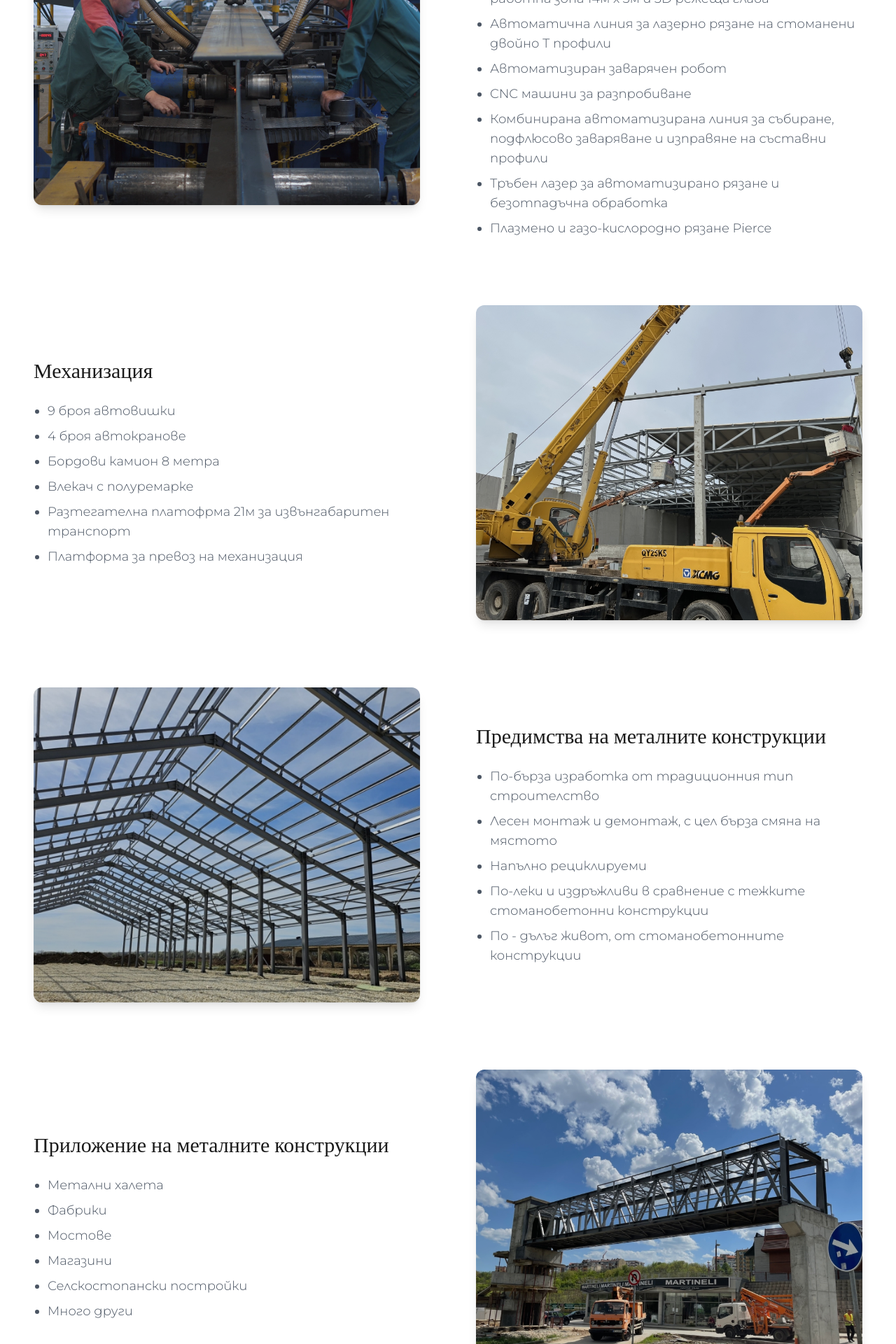
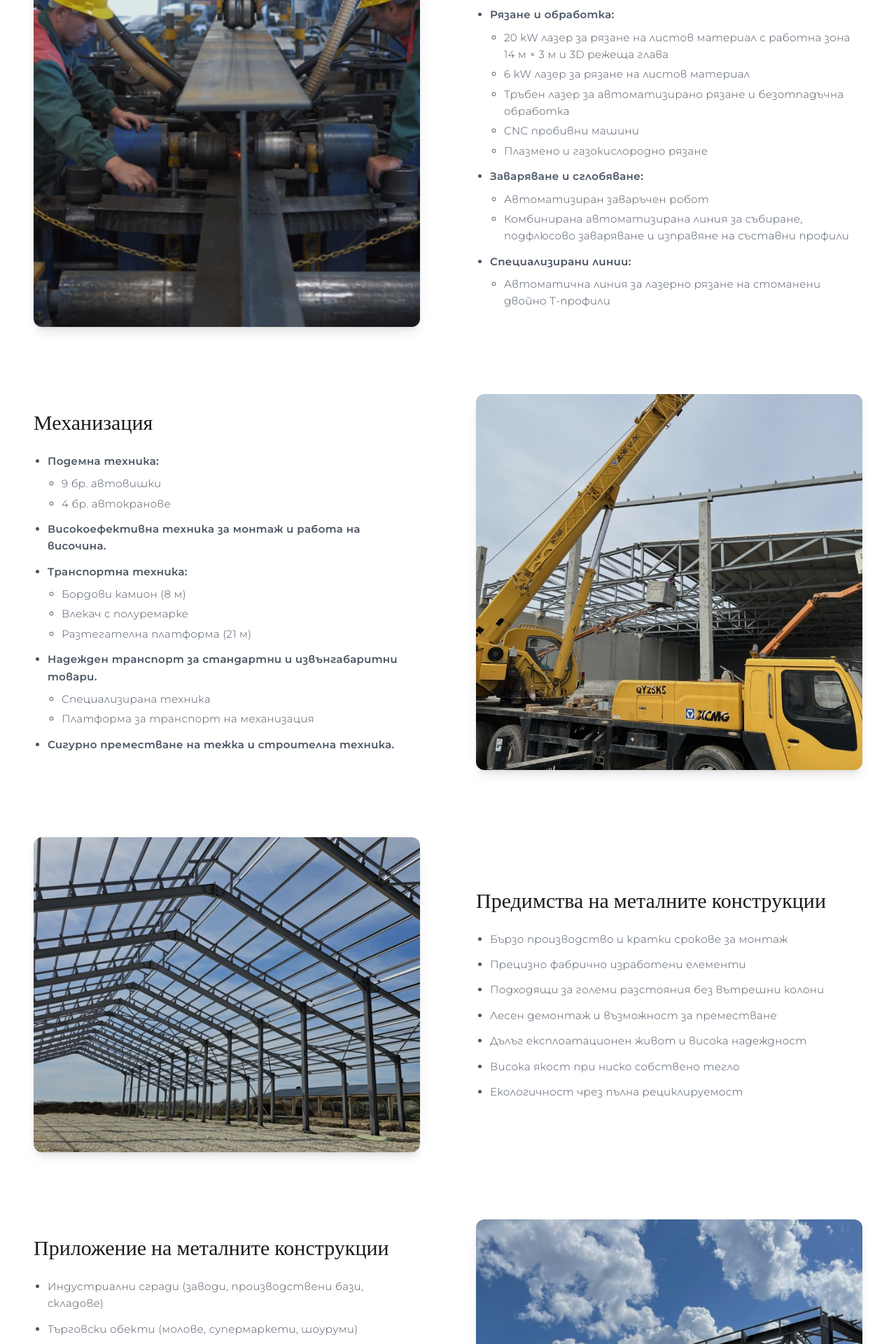
Before and after one commit to raykov16/raykov16.github.io, a React (Vite) app: page / in a window 1280 px wide. Shown: the part 1280-3200 px from the top of the page at 70% size. Built offline with nearby package versions, Linux system fonts and the light colour scheme.

Commit message:
add new text

```diff
--- a/components/Services.tsx
+++ b/components/Services.tsx
@@ -24,7 +24,7 @@ export const Services: React.FC = () => {
           {t.services.items.map((service, index) => (
             <div
               key={index}
-              className={`flex flex-col ${index % 2 === 0 ? 'lg:flex-row' : 'lg:flex-row-reverse'} items-center gap-8 sm:gap-12 lg:gap-20`}
+              className={`flex flex-col ${index % 2 === 0 ? 'lg:flex-row' : 'lg:flex-row-reverse'} items-center lg:items-stretch gap-8 sm:gap-12 lg:gap-20`}
             >
               {/* Image Side */}
               <div className="w-full lg:w-1/2 relative group">
@@ -32,17 +32,17 @@ export const Services: React.FC = () => {
                 <img
                   src={serviceImages[index]}
                   alt={`${service.title} - ${language === 'en' ? 'Metalstroi metal constructions' : 'Металстрой метални конструкции'}`}
-                  className="w-full h-[250px] sm:h-[300px] lg:h-[400px] xl:h-[450px] object-cover shadow-lg rounded-xl"
+                  className="w-full h-[250px] sm:h-[300px] lg:h-full lg:min-h-[450px] object-cover shadow-lg rounded-xl"
                   loading="lazy"
                 />
               </div>
 
               {/* Text Side */}
-              <div className="w-full lg:w-1/2 text-left">
+              <div className="w-full lg:w-1/2 text-left flex flex-col justify-center py-2 lg:py-6">
                 <h3 className="text-2xl sm:text-3xl font-serif text-corporate-dark mb-4 sm:mb-6">{service.title}</h3>
-                <ul className="text-gray-600 font-light leading-relaxed text-base lg:text-lg list-disc pl-5 space-y-2">
+                <ul className="text-gray-600 font-light leading-relaxed text-sm lg:text-[15px] tracking-wide list-disc pl-5 space-y-3">
                   {service.description.map((item, i) => (
-                    <li key={i}>{item}</li>
+                    <li key={i} dangerouslySetInnerHTML={{ __html: item }} />
                   ))}
                 </ul>
               </div>
--- a/translations.ts
+++ b/translations.ts
@@ -97,46 +97,48 @@ export const translations: Record<Language, Translations> = {
         {
           title: 'Производство с качество и професионализъм',
           description: [
-            'Автоматизирана линия за дробеструйно почистване на профили и листов материал',
-            '6 kW и 20 kW лазер за рязане на листов материал с работна зона 14м х 3м и 3D режеща глава',
-            'Автоматична линия за лазерно рязане на стоманени двойно Т профили',
-            'Автоматизиран заварячен робот',
-            'CNC машини за разпробиване',
-            'Комбинирана автоматизирана линия за събиране, подфлюсово заваряване  и изправяне на съставни профили',
-            'Тръбен лазер за автоматизирано рязане и безотпадъчна обработка',
-            'Плазмено и газо-кислородно рязане Pierce',
+            '<strong class="block font-semibold">Подготовка на материалите:</strong><ul class="list-[circle] pl-5 mt-2 space-y-1"><li>Автоматизирана линия за дробеструйно почистване на профили и листов материал</li></ul>',
+            '<strong class="block font-semibold">Рязане и обработка:</strong><ul class="list-[circle] pl-5 mt-2 space-y-1"><li>20 kW лазер за рязане на листов материал с работна зона 14 м × 3 м и 3D режеща глава</li><li>6 kW лазер за рязане на листов материал</li><li>Тръбен лазер за автоматизирано рязане и безотпадъчна обработка</li><li>CNC пробивни машини</li><li>Плазмено и газокислородно рязане</li></ul>',
+            '<strong class="block font-semibold">Заваряване и сглобяване:</strong><ul class="list-[circle] pl-5 mt-2 space-y-1"><li>Автоматизиран заваръчен робот</li><li>Комбинирана автоматизирана линия за събиране, подфлюсово заваряване и изправяне на съставни профили</li></ul>',
+            '<strong class="block font-semibold">Специализирани линии:</strong><ul class="list-[circle] pl-5 mt-2 space-y-1"><li>Автоматична линия за лазерно рязане на стоманени двойно Т-профили</li></ul>',
           ],
         },
         {
           title: 'Механизация',
           description: [
-            '9 броя автовишки',
-            '4 броя автокранове',
-            'Бордови камион 8 метра',
-            'Влекач с полуремарке',
-            'Разтегателна платофрма 21м за извънгабаритен транспорт',
-            'Платформа за превоз на механизация',
+            '<strong class="block font-semibold">Подемна техника:</strong><ul class="list-[circle] pl-5 mt-2 space-y-1"><li>9 бр. автовишки</li><li>4 бр. автокранове</li></ul>',
+            '<strong class="block font-semibold">Високоефективна техника за монтаж и работа на височина.</strong>',
+            '<strong class="block font-semibold">Транспортна техника:</strong><ul class="list-[circle] pl-5 mt-2 space-y-1"><li>Бордови камион (8 м)</li><li>Влекач с полуремарке</li><li>Разтегателна платформа (21 м)</li></ul>',
+            '<strong class="block font-semibold">Надежден транспорт за стандартни и извънгабаритни товари.</strong><ul class="list-[circle] pl-5 mt-2 space-y-1"><li>Специализирана техника</li><li>Платформа за транспорт на механизация</li></ul>',
+            '<strong class="block font-semibold">Сигурно преместване на тежка и строителна техника.</strong>',
           ],
         },
         {
           title: 'Предимства на металните конструкции',
           description: [
-            'По-бърза изработка от традиционния тип строителство',
-            'Лесен монтаж и демонтаж, с цел бърза смяна на мястото',
-            'Напълно рециклируеми',
-            'По-леки и издръжливи в сравнение с тежките стоманобетонни конструкции',
-            'По - дълъг живот, от стоманобетонните конструкции',
+            'Бързо производство и кратки срокове за монтаж',
+            'Прецизно фабрично изработени елементи',
+            'Подходящи за големи разстояния без вътрешни колони',
+            'Лесен демонтаж и възможност за преместване',
+            'Дълъг експлоатационен живот и висока надеждност',
+            'Висока якост при ниско собствено тегло',
+            'Екологичност чрез пълна рециклируемост'
           ],
         },
         {
           title: 'Приложение на металните конструкции',
           description: [
-            'Метални халета',
-            'Фабрики',
-            'Мостове',
-            'Магазини',
-            'Селскостопански постройки',
-            'Много други',
+            'Индустриални сгради (заводи, производствени бази, складове)',
+            'Търговски обекти (молове, супермаркети, шоуруми)',
+            'Офис сгради и бизнес центрове',
+            'Спортни съоръжения (стадиони, зали, фитнес центрове)',
+            'Транспортна инфраструктура (мостове, надлези, жп съоръжения, летищни терминали)',
+            'Енергийни съоръжения (електроцентрали, соларни паркове)',
+            'Селскостопански сгради (ферми, силози, хранилища за зърно, оранжерии)',
+            'Високи сгради и небостъргачи',
+            'Инфраструктурни съоръжения (комуникационни кули, телевизионни и радио съоръжения, електропреносни стълбове)',
+            'Паркинги и многоетажни гаражи',
+            'Жилищно строителство (сглобяеми къщи и конструкции)'
           ],
         },
       ],
@@ -233,46 +235,48 @@ export const translations: Record<Language, Translations> = {
         {
           title: 'Production with Quality and Professionalism',
           description: [
-            'Automated line for shot blasting of profiles and sheet material',
-            '6 kW and 20 kW laser for cutting sheet material with a 14m x 3m working area and 3D cutting head',
-            'Automatic line for laser cutting of steel double T profiles',
-            'Automated welding robot',
-            'CNC drilling machines',
-            'Combined automated line for assembly, welding, and straightening of composite profiles',
-            'Tube laser for automated cutting and waste-free processing',
-            'Plasma and oxy-fuel cutting Pierce',
+            '<strong class="block font-semibold">Material Preparation:</strong><ul class="list-[circle] pl-5 mt-2 space-y-1"><li>Automated line for shot blasting of profiles and sheet material</li></ul>',
+            '<strong class="block font-semibold">Cutting and Processing:</strong><ul class="list-[circle] pl-5 mt-2 space-y-1"><li>20 kW laser for cutting sheet material with a 14m x 3m working area and 3D cutting head</li><li>6 kW laser for cutting sheet material</li><li>Tube laser for automated cutting and waste-free processing</li><li>CNC drilling machines</li><li>Plasma and oxy-fuel cutting</li></ul>',
+            '<strong class="block font-semibold">Welding and Assembly:</strong><ul class="list-[circle] pl-5 mt-2 space-y-1"><li>Automated welding robot</li><li>Combined automated line for assembly, welding, and straightening of composite profiles</li></ul>',
+            '<strong class="block font-semibold">Specialized Lines:</strong><ul class="list-[circle] pl-5 mt-2 space-y-1"><li>Automatic line for laser cutting of steel double T-profiles</li></ul>',
           ],
         },
         {
           title: 'Mechanization',
           description: [
-            '9 aerial work platforms',
-            '4 mobile cranes',
-            '8-meter flatbed truck',
-            'Tractor with semi-trailer',
-            'Extendable platform 21m for oversized transport',
-            'Platform for transporting machinery',
+            '<strong class="block font-semibold">Lifting Equipment:</strong><ul class="list-[circle] pl-5 mt-2 space-y-1"><li>9 aerial work platforms</li><li>4 mobile cranes</li></ul>',
+            '<strong class="block font-semibold">High-efficiency equipment for assembly and work at heights.</strong>',
+            '<strong class="block font-semibold">Transport Equipment:</strong><ul class="list-[circle] pl-5 mt-2 space-y-1"><li>Flatbed truck (8m)</li><li>Tractor with semi-trailer</li><li>Extendable platform (21m)</li></ul>',
+            '<strong class="block font-semibold">Reliable transport for standard and oversized cargo.</strong><ul class="list-[circle] pl-5 mt-2 space-y-1"><li>Specialized equipment</li><li>Platform for transporting machinery</li></ul>',
+            '<strong class="block font-semibold">Safe moving of heavy and construction equipment.</strong>',
           ],
         },
         {
           title: 'Advantages of Metal Constructions',
           description: [
-            'Faster production than traditional construction',
-            'Easy assembly and disassembly for quick relocation',
-            'Fully recyclable',
-            'Lighter and more durable compared to heavy reinforced concrete structures',
-            'Longer lifespan than reinforced concrete structures',
+            'Fast production and short assembly times',
+            'Precisely factory-made elements',
+            'Suitable for large spans without internal columns',
+            'Easy dismantling and relocation possibilities',
+            'Long service life and high reliability',
+            'High strength with low dead weight',
+            'Eco-friendly through full recyclability'
           ],
         },
         {
           title: 'Applications of Metal Constructions',
           description: [
-            'Metal halls',
-            'Factories',
-            'Bridges',
-            'Stores',
-            'Agricultural buildings',
-            'Many more',
+            'Industrial buildings (factories, production bases, warehouses)',
+            'Commercial spaces (malls, supermarkets, showrooms)',
+            'Office buildings and business centers',
+            'Sports facilities (stadiums, halls, fitness centers)',
+            'Transport infrastructure (bridges, overpasses, railway facilities, airport terminals)',
+            'Energy facilities (power plants, solar parks)',
+            'Agricultural buildings (farms, silos, grain storages, greenhouses)',
+            'High-rise buildings and skyscrapers',
+            'Infrastructural facilities (communication towers, TV and radio facilities, power transmission poles)',
+            'Parking lots and multi-story garages',
+            'Residential construction (prefabricated houses and structures)'
           ],
         },
       ],
```
